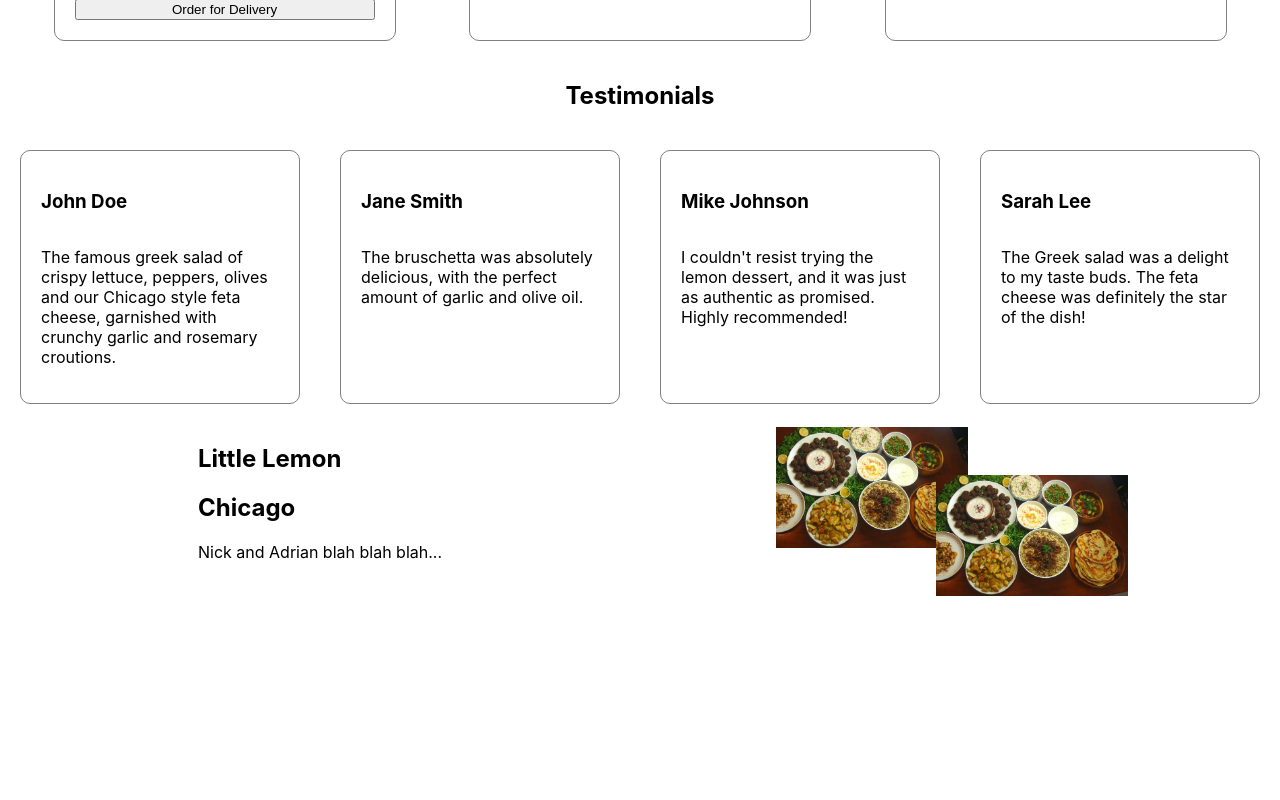
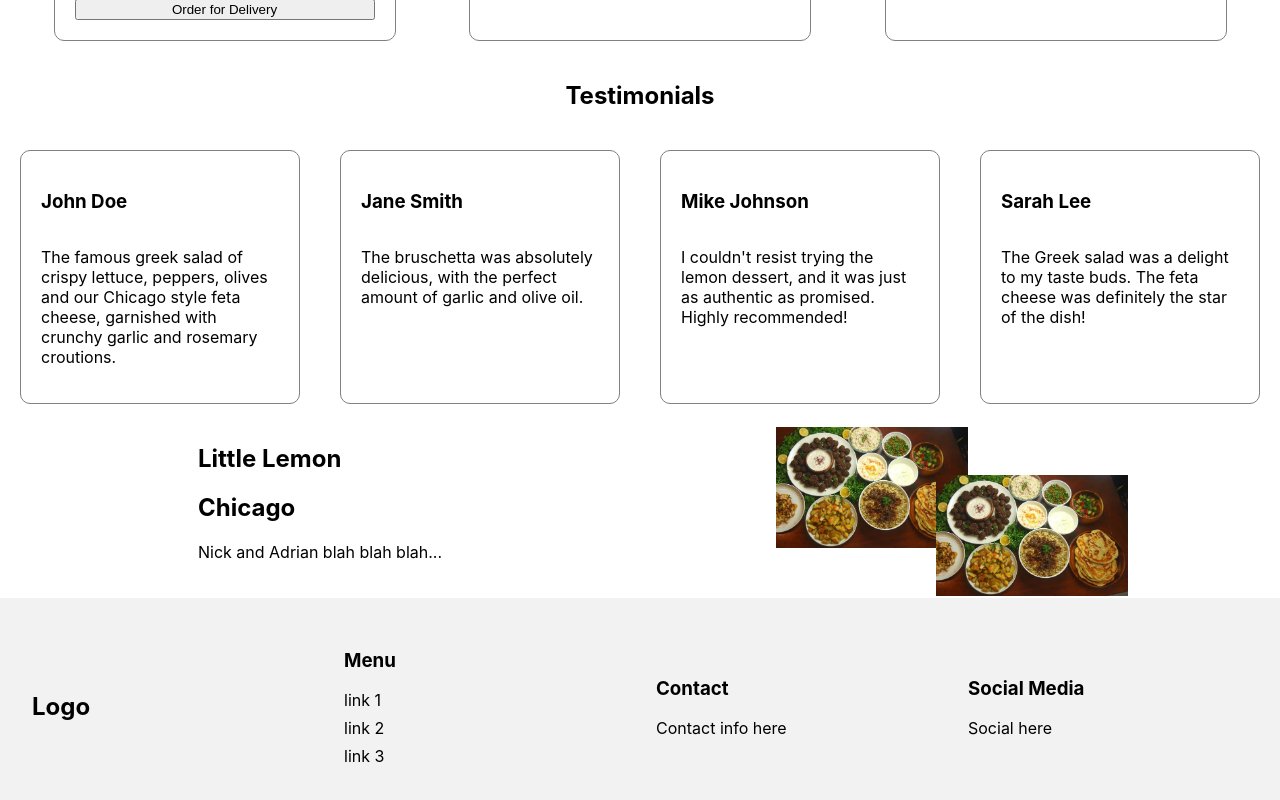
Before and after one commit to webBrah/react, a React (Create React App) app in the folder little-lemon-restaurant/: page / in a window 1280 px wide. Shown: the part 672-1472 px from the top of the page. Before the commit the page ends 1270 px from the top, so only its background shows below. Built offline with nearby package versions, Linux system fonts and the light colour scheme; the HTML template or start-up script is replaced by a standard one.

Commit message:
footer componet

```diff
--- a/little-lemon-restaurant/src/App.js
+++ b/little-lemon-restaurant/src/App.js
@@ -1,4 +1,5 @@
 import './App.css';
+import Footer from './components/Footer/Footer';
 import Header from './components/Header/Header';
 import Hompage from './components/Homepage/Homepage';
 
@@ -8,6 +9,7 @@ function App() {
     <>
       <Header />
       <Hompage />
+      <Footer />
     </>
   );
 }
--- /dev/null
+++ b/little-lemon-restaurant/src/components/Footer/Footer.css
@@ -0,0 +1,24 @@
+footer {
+  display: flex;
+  justify-content: space-between;
+  align-items: center;
+  background-color: #f2f2f2;
+  padding: 1rem;
+}
+
+.footer-logo,
+.footer-nav,
+.contact,
+.social {
+  flex: 1;
+  margin: 1rem;
+}
+
+ul {
+  list-style: none;
+  padding: 0;
+}
+
+ul li {
+  margin: 0.5rem 0;
+}
--- /dev/null
+++ b/little-lemon-restaurant/src/components/Footer/Footer.jsx
@@ -0,0 +1,28 @@
+import './Footer.css';
+
+export default function Footer() {
+    return (
+        <footer>
+            <div className="footer-logo">
+                <h2>Logo</h2>
+            </div>
+            <div className="footer-nav">
+                <h3>Menu</h3>
+                <ul>
+                    <li>link 1</li>
+                    <li>link 2</li>
+                    <li>link 3</li>
+                </ul>
+            </div>
+            <div className="contact">
+                <h3>Contact</h3>
+                <p>Contact info here</p>
+            </div>
+            <div className="social">
+                <h3>Social Media</h3>
+                <p>Social here</p>
+            </div>
+
+        </footer>
+    );
+}
```
